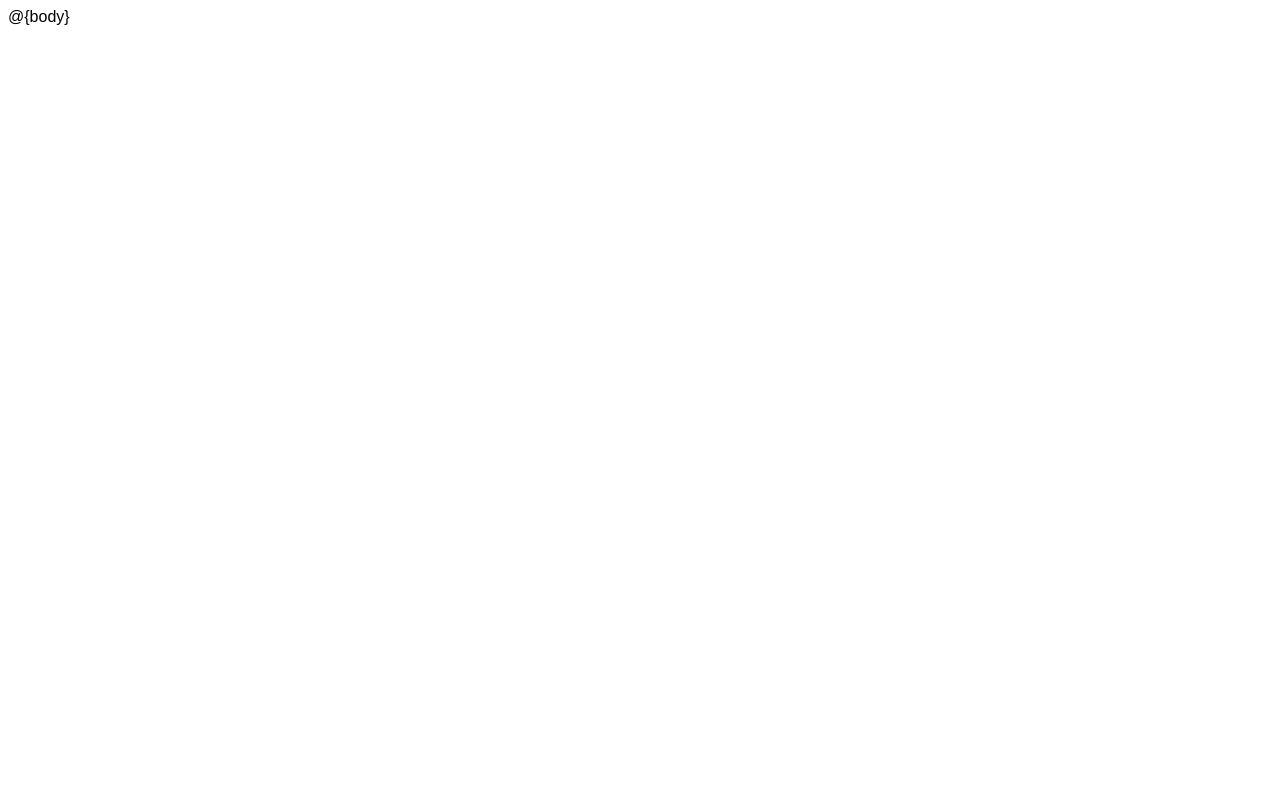
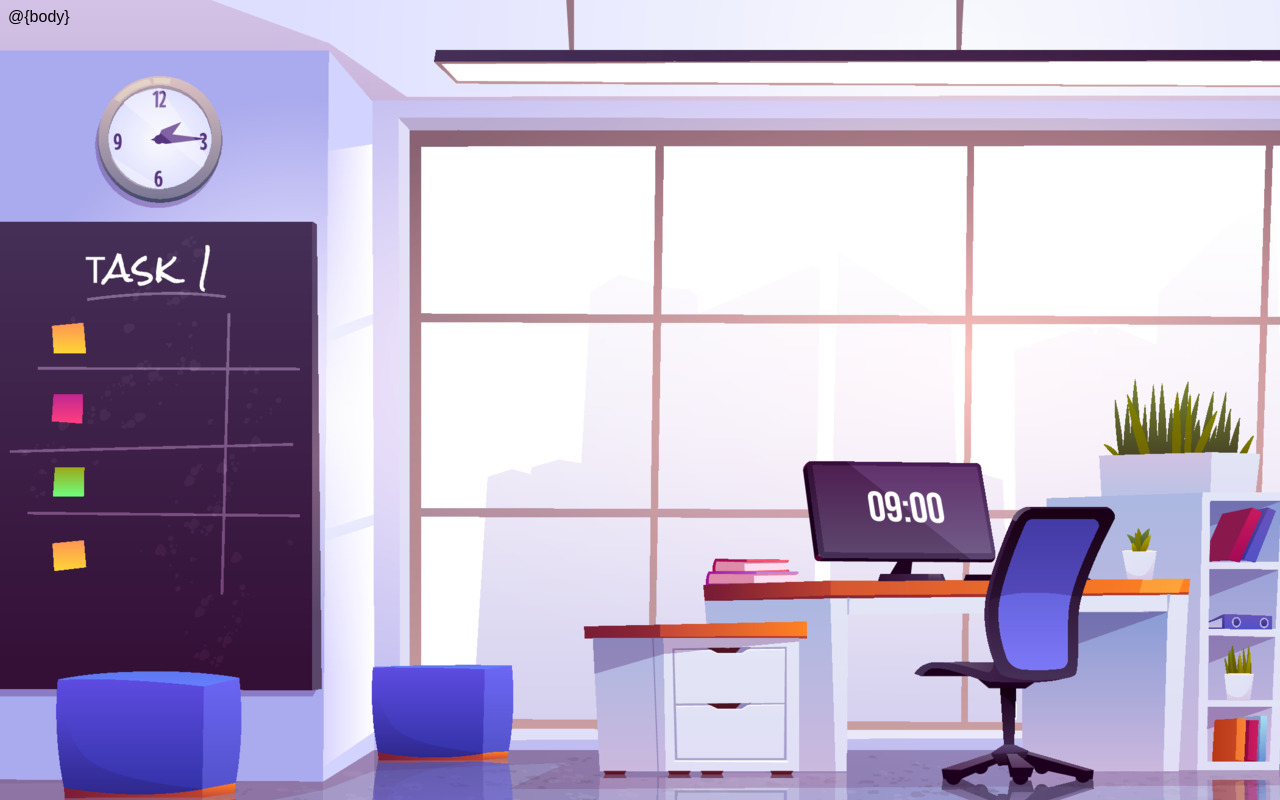
Before and after one commit to DasUnicorn/pizza-calculator, a website: page views/layout.html in a window 1280 px wide. Drawn offline with nearby package versions, Linux system fonts and the light colour scheme.

Commit message:
add: put a background image into the web terminal design

```diff
--- a/views/layout.html
+++ b/views/layout.html
@@ -12,6 +12,7 @@
     <style>
         body {
             font-family: Arial;
+            background: no-repeat url("../assets/img/office.jpg");
         }
 
         /**
```
Also changed, not shown: assets/img/office.jpg (added).
